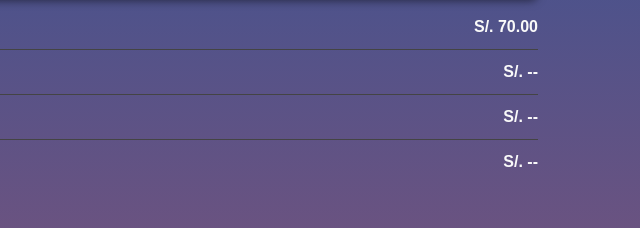
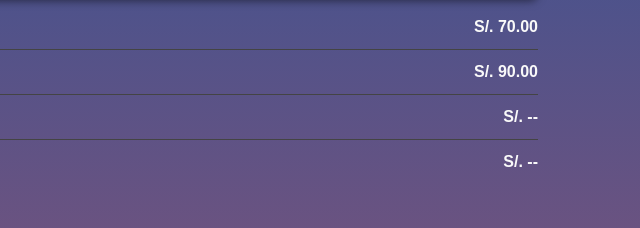
Before and after one commit to jantoni54/osirismenu, a plain HTML site: page index.html in a window 1280 px wide. Shown: the part 306-534 px from the top of the page, 640-1280 px from the left. Drawn offline with nearby package versions, Linux system fonts and the light colour scheme.

Commit message:
Update index.html

```diff
--- a/index.html
+++ b/index.html
@@ -77,7 +77,7 @@
             </div>
             <div class="menu-item">
                 <span>CARTAVIO RESERVA 8 AÑOS</span>
-                <span class="menu-price">S/. --</span>
+                <span class="menu-price">S/. 90.00</span>
             </div>
             <div class="menu-item">
                 <span>FLOR DE CAÑA ORO 4 AÑOS X 750 ML</span>
```
